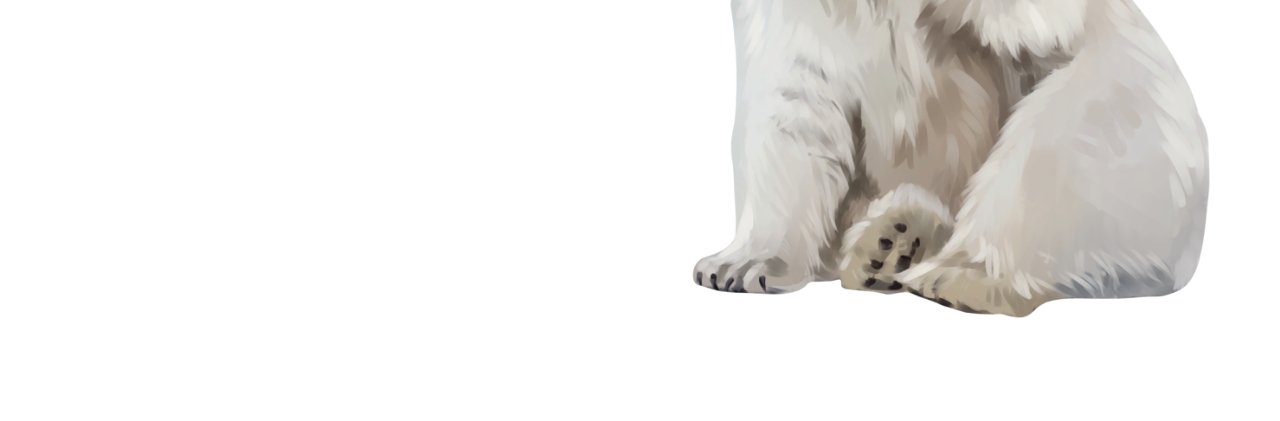
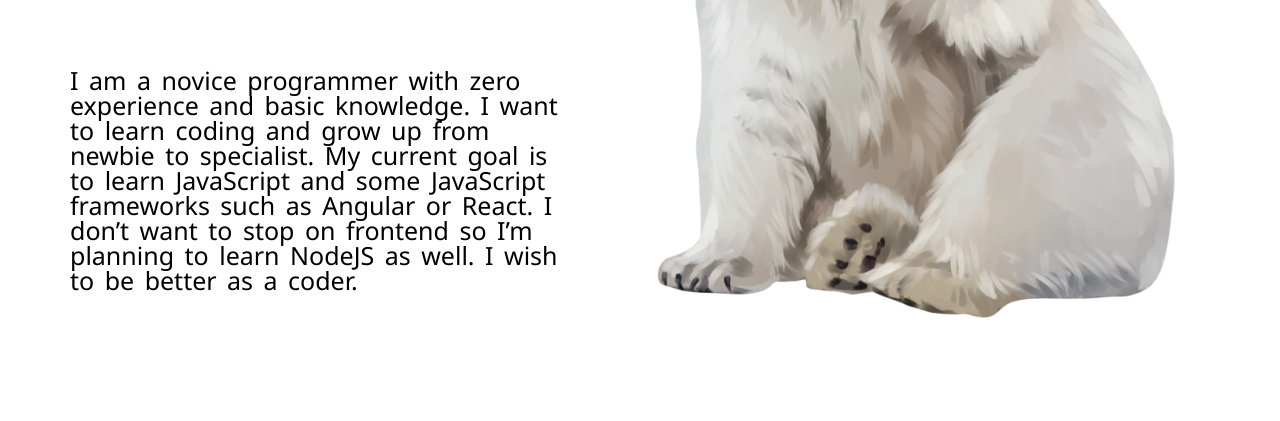
Before and after one commit to WakieW/rsschool-cv, a plain HTML site: page index.html in a window 1280 px wide. Shown: the part 379-800 px from the top of the page. Drawn offline with Linux system fonts and the light colour scheme; a web font is replaced by a local one.

Commit message:
feat: add fonts

```diff
--- a/index.html
+++ b/index.html
@@ -14,7 +14,6 @@
   <header>
     <div class="header-container">
       <div class="left-sectin"></div>
-      <div class="middle-section"></div>
       <div class="right-section"></div>
     </div>
   </header>
@@ -26,13 +25,20 @@
               <h1 class="name-text">Pavel Tkachuk</h1>
               <h2 class="prof-text">Front-end Developer</h2>
           </div>
-          <div class="info"></div>
+          <div class="info">
+            <p class="profile-info">
+              I am a novice programmer with zero experience and basic knowledge. I want to learn coding and grow up from newbie to specialist. My current goal is to learn JavaScript and some JavaScript frameworks such as Angular or React. I don’t want to stop on frontend so I’m planning to learn NodeJS as well. I wish to be better as a coder.
+            </p>
+          </div>
         </div>
         <div class="profile-picture">
           <img class="thumbnail" src="assets/png-img/bear.png" alt="bear">
         </div>
       </div>
-      <div class="container-skills"></div>
+      <div class="container-skills">
+        <div class="list-container"></div>
+        <div class="right-section-container"></div>
+      </div>
       <div class="container-code"></div>
       <div class="container-projects"></div>
       <div class="conatiner-education"></div>
--- a/style.css
+++ b/style.css
@@ -22,11 +22,12 @@ body {
   grid-template-columns: auto;
   grid-template-rows: auto;
 
+
 }
 .container-profile {
   display: grid;
-  grid-template-columns: 1fr 1fr;
-  grid-row: auto;
+  grid-template-columns: 43% 1fr;
+  grid-template-rows: auto;
 }
 .profile {
   display: grid;
@@ -44,7 +45,7 @@ body {
 }
 .profile-picture {
   display: flex;
-  justify-content: start;
+  justify-content: center;
 
 }
 .thumbnail {
@@ -53,3 +54,19 @@ body {
 .prof-text {
   margin: 0;
 }
+.info {
+  align-self: flex-end;
+}
+.profile-info {
+  font-family: 'Segoe UI', Tahoma, Geneva, Verdana, sans-serif;
+  font-size: 25px;
+  font-weight: light;
+  line-height: 25px;
+  word-spacing: 4px;
+
+}
+  .container-skills {
+    display: grid;
+    grid-template-columns: 1fr 1fr;
+
+  }
```
